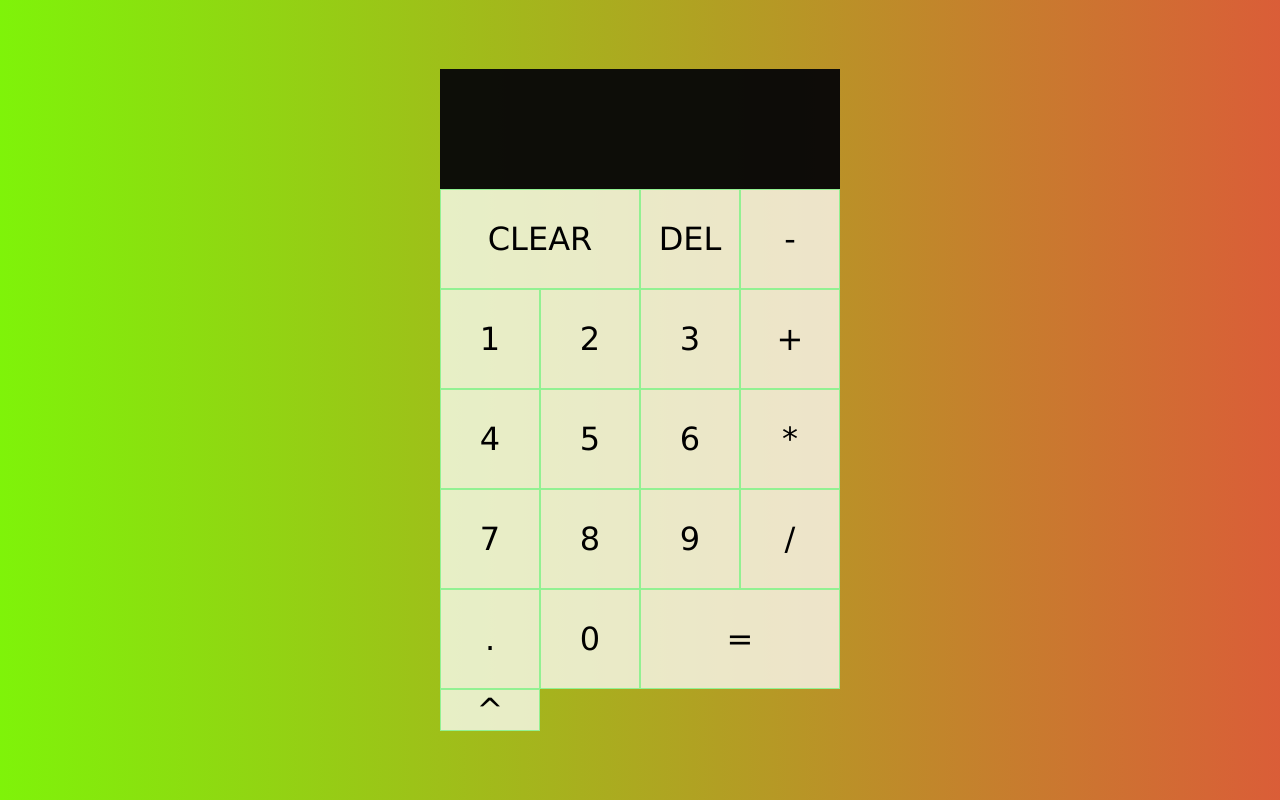
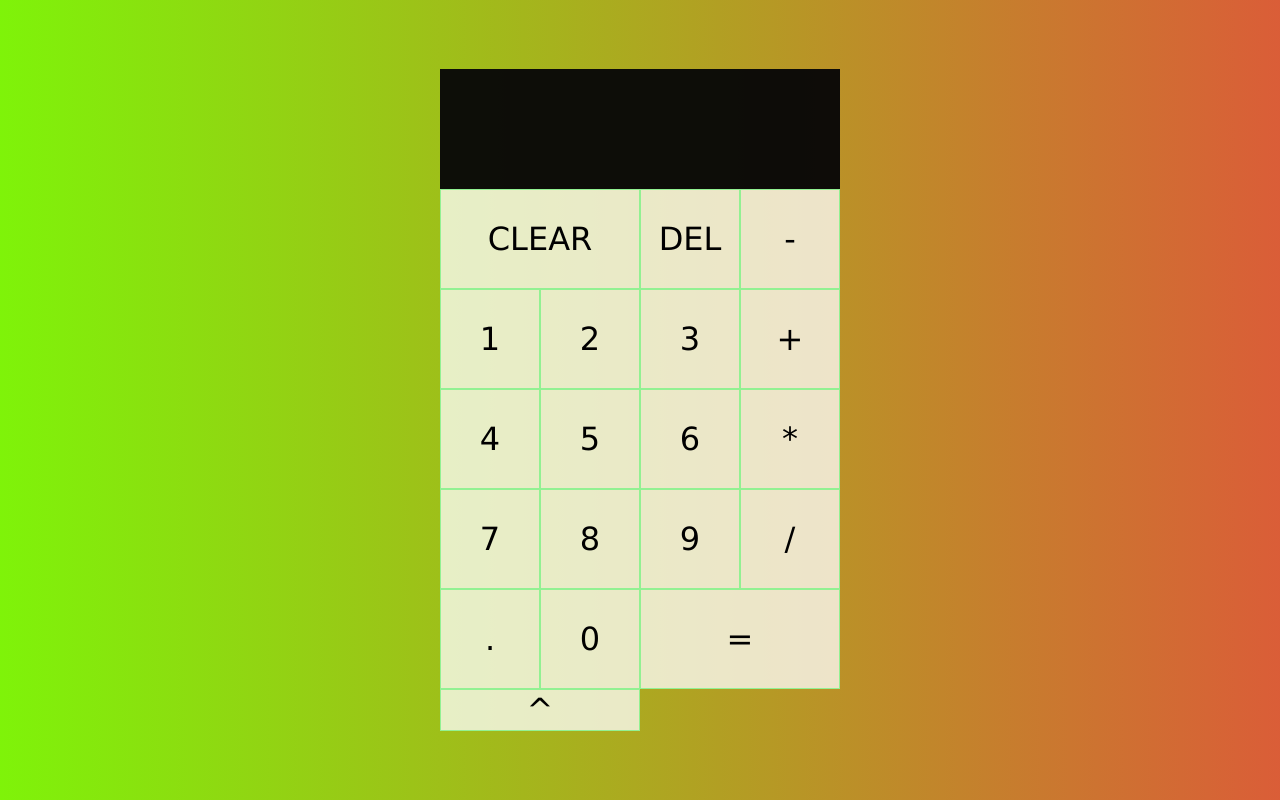
Before and after one commit to sammie-maxx/Calc, a plain HTML site: page index.html in a window 1280 px wide. Drawn offline with Linux system fonts and the light colour scheme.

Commit message:
Update index.html

```diff
--- a/index.html
+++ b/index.html
@@ -33,7 +33,7 @@
     <button data-number>.</button>
     <button data-number>0</button>
     <button equals class="span-two">=</button>
-    <button data-operation>^</button>
+    <button data-operation class="span-two">^</button>
 
 </div>
 </body>
```
